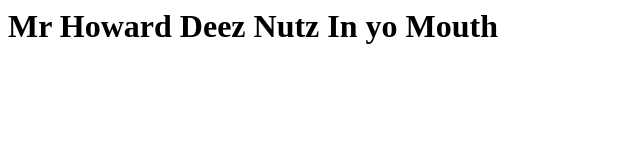
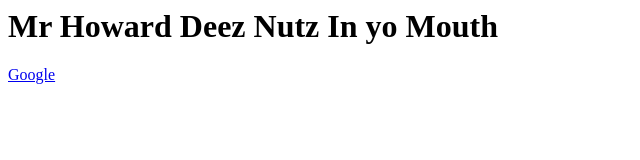
Before and after one commit to Joshua-Koanui/test-1, a plain HTML site: page index.html in a window 1280 px wide. Shown: the full height of the page, 0-640 px from the left. Drawn offline with Linux system fonts and the light colour scheme.

Commit message:
Update index.html
added link to google in body

```diff
--- a/index.html
+++ b/index.html
@@ -4,5 +4,6 @@
   </head>
   <body>
     <h1> Mr Howard Deez Nutz In yo Mouth </h1>
+    <a href=="www.google.com">Google</a>
     </body>
 </html>
```
